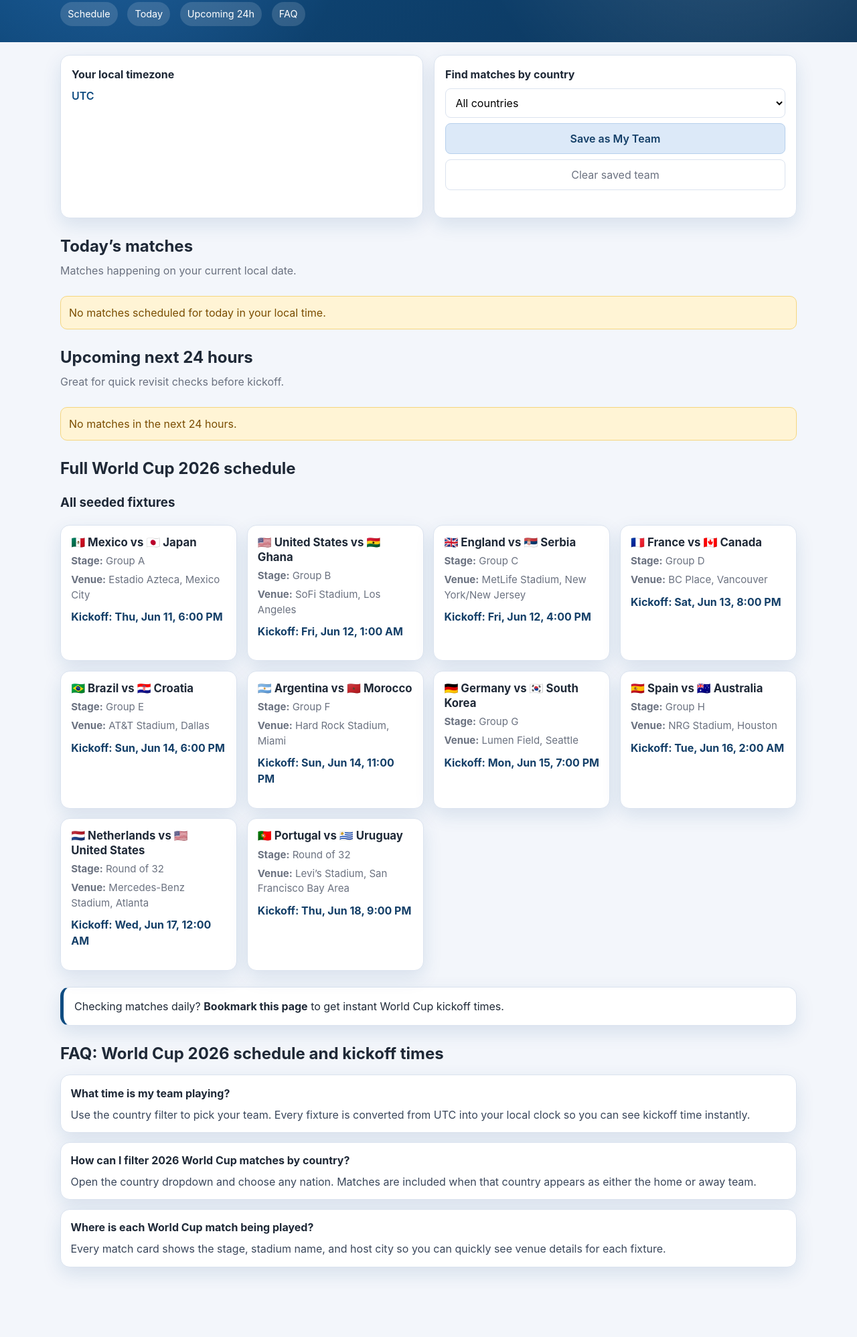
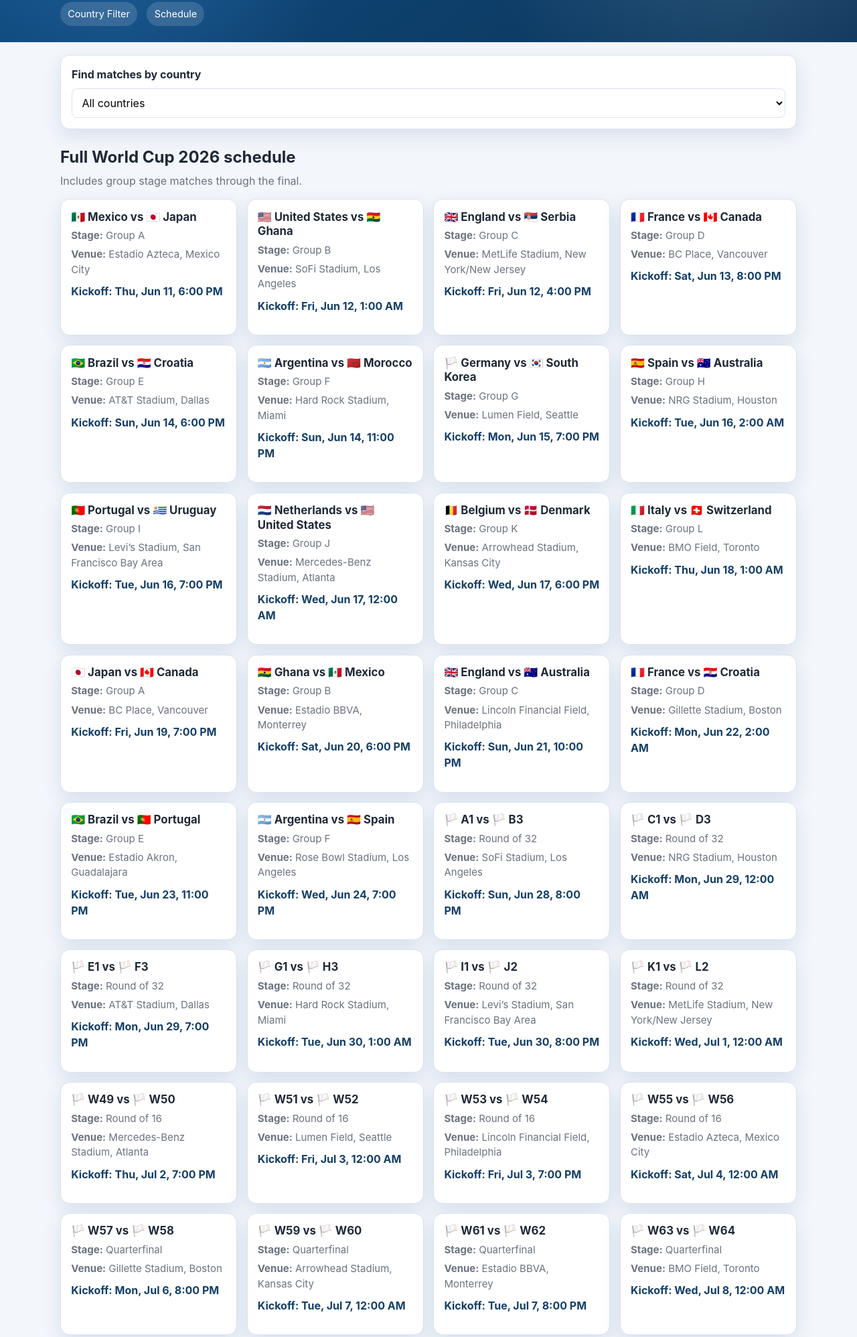
Before and after one commit to Avi1405/mygptapp, a plain HTML site: page index.html in a window 1280 px wide. Shown: the part 179-2176 px from the top of the page at 67% size. Before the commit the page ends 2104 px from the top, so only its background shows below. Drawn offline with Linux system fonts and the light colour scheme.

Commit message:
Simplify schedule page and expand fixtures through final

```diff
--- a/app.js
+++ b/app.js
@@ -1,107 +1,69 @@
 const matches = [
-  {
-    id: 1,
-    utcKickoff: '2026-06-11T18:00:00Z',
-    stage: 'Group A',
-    homeTeam: 'Mexico',
-    awayTeam: 'Japan',
-    stadium: 'Estadio Azteca',
-    city: 'Mexico City'
-  },
-  {
-    id: 2,
-    utcKickoff: '2026-06-12T01:00:00Z',
-    stage: 'Group B',
-    homeTeam: 'United States',
-    awayTeam: 'Ghana',
-    stadium: 'SoFi Stadium',
-    city: 'Los Angeles'
-  },
-  {
-    id: 3,
-    utcKickoff: '2026-06-12T16:00:00Z',
-    stage: 'Group C',
-    homeTeam: 'England',
-    awayTeam: 'Serbia',
-    stadium: 'MetLife Stadium',
-    city: 'New York/New Jersey'
-  },
-  {
-    id: 4,
-    utcKickoff: '2026-06-13T20:00:00Z',
-    stage: 'Group D',
-    homeTeam: 'France',
-    awayTeam: 'Canada',
-    stadium: 'BC Place',
-    city: 'Vancouver'
-  },
-  {
-    id: 5,
-    utcKickoff: '2026-06-14T18:00:00Z',
-    stage: 'Group E',
-    homeTeam: 'Brazil',
-    awayTeam: 'Croatia',
-    stadium: 'AT&T Stadium',
-    city: 'Dallas'
-  },
-  {
-    id: 6,
-    utcKickoff: '2026-06-14T23:00:00Z',
-    stage: 'Group F',
-    homeTeam: 'Argentina',
-    awayTeam: 'Morocco',
-    stadium: 'Hard Rock Stadium',
-    city: 'Miami'
-  },
-  {
-    id: 7,
-    utcKickoff: '2026-06-15T19:00:00Z',
-    stage: 'Group G',
-    homeTeam: 'Germany',
-    awayTeam: 'South Korea',
-    stadium: 'Lumen Field',
-    city: 'Seattle'
-  },
-  {
-    id: 8,
-    utcKickoff: '2026-06-16T02:00:00Z',
-    stage: 'Group H',
-    homeTeam: 'Spain',
-    awayTeam: 'Australia',
-    stadium: 'NRG Stadium',
-    city: 'Houston'
-  },
-  {
-    id: 9,
-    utcKickoff: '2026-06-17T00:00:00Z',
-    stage: 'Round of 32',
-    homeTeam: 'Netherlands',
-    awayTeam: 'United States',
-    stadium: 'Mercedes-Benz Stadium',
-    city: 'Atlanta'
-  },
-  {
-    id: 10,
-    utcKickoff: '2026-06-18T21:00:00Z',
-    stage: 'Round of 32',
-    homeTeam: 'Portugal',
-    awayTeam: 'Uruguay',
-    stadium: 'Levi’s Stadium',
-    city: 'San Francisco Bay Area'
-  }
+  { id: 1, utcKickoff: '2026-06-11T18:00:00Z', stage: 'Group A', homeTeam: 'Mexico', awayTeam: 'Japan', stadium: 'Estadio Azteca', city: 'Mexico City' },
+  { id: 2, utcKickoff: '2026-06-12T01:00:00Z', stage: 'Group B', homeTeam: 'United States', awayTeam: 'Ghana', stadium: 'SoFi Stadium', city: 'Los Angeles' },
+  { id: 3, utcKickoff: '2026-06-12T16:00:00Z', stage: 'Group C', homeTeam: 'England', awayTeam: 'Serbia', stadium: 'MetLife Stadium', city: 'New York/New Jersey' },
+  { id: 4, utcKickoff: '2026-06-13T20:00:00Z', stage: 'Group D', homeTeam: 'France', awayTeam: 'Canada', stadium: 'BC Place', city: 'Vancouver' },
+  { id: 5, utcKickoff: '2026-06-14T18:00:00Z', stage: 'Group E', homeTeam: 'Brazil', awayTeam: 'Croatia', stadium: 'AT&T Stadium', city: 'Dallas' },
+  { id: 6, utcKickoff: '2026-06-14T23:00:00Z', stage: 'Group F', homeTeam: 'Argentina', awayTeam: 'Morocco', stadium: 'Hard Rock Stadium', city: 'Miami' },
+  { id: 7, utcKickoff: '2026-06-15T19:00:00Z', stage: 'Group G', homeTeam: 'Germany', awayTeam: 'South Korea', stadium: 'Lumen Field', city: 'Seattle' },
+  { id: 8, utcKickoff: '2026-06-16T02:00:00Z', stage: 'Group H', homeTeam: 'Spain', awayTeam: 'Australia', stadium: 'NRG Stadium', city: 'Houston' },
+  { id: 9, utcKickoff: '2026-06-16T19:00:00Z', stage: 'Group I', homeTeam: 'Portugal', awayTeam: 'Uruguay', stadium: 'Levi’s Stadium', city: 'San Francisco Bay Area' },
+  { id: 10, utcKickoff: '2026-06-17T00:00:00Z', stage: 'Group J', homeTeam: 'Netherlands', awayTeam: 'United States', stadium: 'Mercedes-Benz Stadium', city: 'Atlanta' },
+  { id: 11, utcKickoff: '2026-06-17T18:00:00Z', stage: 'Group K', homeTeam: 'Belgium', awayTeam: 'Denmark', stadium: 'Arrowhead Stadium', city: 'Kansas City' },
+  { id: 12, utcKickoff: '2026-06-18T01:00:00Z', stage: 'Group L', homeTeam: 'Italy', awayTeam: 'Switzerland', stadium: 'BMO Field', city: 'Toronto' },
+  { id: 13, utcKickoff: '2026-06-19T19:00:00Z', stage: 'Group A', homeTeam: 'Japan', awayTeam: 'Canada', stadium: 'BC Place', city: 'Vancouver' },
+  { id: 14, utcKickoff: '2026-06-20T18:00:00Z', stage: 'Group B', homeTeam: 'Ghana', awayTeam: 'Mexico', stadium: 'Estadio BBVA', city: 'Monterrey' },
+  { id: 15, utcKickoff: '2026-06-21T22:00:00Z', stage: 'Group C', homeTeam: 'England', awayTeam: 'Australia', stadium: 'Lincoln Financial Field', city: 'Philadelphia' },
+  { id: 16, utcKickoff: '2026-06-22T02:00:00Z', stage: 'Group D', homeTeam: 'France', awayTeam: 'Croatia', stadium: 'Gillette Stadium', city: 'Boston' },
+  { id: 17, utcKickoff: '2026-06-23T23:00:00Z', stage: 'Group E', homeTeam: 'Brazil', awayTeam: 'Portugal', stadium: 'Estadio Akron', city: 'Guadalajara' },
+  { id: 18, utcKickoff: '2026-06-24T19:00:00Z', stage: 'Group F', homeTeam: 'Argentina', awayTeam: 'Spain', stadium: 'Rose Bowl Stadium', city: 'Los Angeles' },
+  { id: 19, utcKickoff: '2026-06-28T20:00:00Z', stage: 'Round of 32', homeTeam: 'A1', awayTeam: 'B3', stadium: 'SoFi Stadium', city: 'Los Angeles' },
+  { id: 20, utcKickoff: '2026-06-29T00:00:00Z', stage: 'Round of 32', homeTeam: 'C1', awayTeam: 'D3', stadium: 'NRG Stadium', city: 'Houston' },
+  { id: 21, utcKickoff: '2026-06-29T19:00:00Z', stage: 'Round of 32', homeTeam: 'E1', awayTeam: 'F3', stadium: 'AT&T Stadium', city: 'Dallas' },
+  { id: 22, utcKickoff: '2026-06-30T01:00:00Z', stage: 'Round of 32', homeTeam: 'G1', awayTeam: 'H3', stadium: 'Hard Rock Stadium', city: 'Miami' },
+  { id: 23, utcKickoff: '2026-06-30T20:00:00Z', stage: 'Round of 32', homeTeam: 'I1', awayTeam: 'J2', stadium: 'Levi’s Stadium', city: 'San Francisco Bay Area' },
+  { id: 24, utcKickoff: '2026-07-01T00:00:00Z', stage: 'Round of 32', homeTeam: 'K1', awayTeam: 'L2', stadium: 'MetLife Stadium', city: 'New York/New Jersey' },
+  { id: 25, utcKickoff: '2026-07-02T19:00:00Z', stage: 'Round of 16', homeTeam: 'W49', awayTeam: 'W50', stadium: 'Mercedes-Benz Stadium', city: 'Atlanta' },
+  { id: 26, utcKickoff: '2026-07-03T00:00:00Z', stage: 'Round of 16', homeTeam: 'W51', awayTeam: 'W52', stadium: 'Lumen Field', city: 'Seattle' },
+  { id: 27, utcKickoff: '2026-07-03T19:00:00Z', stage: 'Round of 16', homeTeam: 'W53', awayTeam: 'W54', stadium: 'Lincoln Financial Field', city: 'Philadelphia' },
+  { id: 28, utcKickoff: '2026-07-04T00:00:00Z', stage: 'Round of 16', homeTeam: 'W55', awayTeam: 'W56', stadium: 'Estadio Azteca', city: 'Mexico City' },
+  { id: 29, utcKickoff: '2026-07-06T20:00:00Z', stage: 'Quarterfinal', homeTeam: 'W57', awayTeam: 'W58', stadium: 'Gillette Stadium', city: 'Boston' },
+  { id: 30, utcKickoff: '2026-07-07T00:00:00Z', stage: 'Quarterfinal', homeTeam: 'W59', awayTeam: 'W60', stadium: 'Arrowhead Stadium', city: 'Kansas City' },
+  { id: 31, utcKickoff: '2026-07-07T20:00:00Z', stage: 'Quarterfinal', homeTeam: 'W61', awayTeam: 'W62', stadium: 'Estadio BBVA', city: 'Monterrey' },
+  { id: 32, utcKickoff: '2026-07-08T00:00:00Z', stage: 'Quarterfinal', homeTeam: 'W63', awayTeam: 'W64', stadium: 'BMO Field', city: 'Toronto' },
+  { id: 33, utcKickoff: '2026-07-14T19:00:00Z', stage: 'Semifinal', homeTeam: 'W65', awayTeam: 'W66', stadium: 'AT&T Stadium', city: 'Dallas' },
+  { id: 34, utcKickoff: '2026-07-15T19:00:00Z', stage: 'Semifinal', homeTeam: 'W67', awayTeam: 'W68', stadium: 'Mercedes-Benz Stadium', city: 'Atlanta' },
+  { id: 35, utcKickoff: '2026-07-18T20:00:00Z', stage: 'Third-place match', homeTeam: 'L69', awayTeam: 'L70', stadium: 'Hard Rock Stadium', city: 'Miami' },
+  { id: 36, utcKickoff: '2026-07-19T19:00:00Z', stage: 'Final', homeTeam: 'W69', awayTeam: 'W70', stadium: 'MetLife Stadium', city: 'New York/New Jersey' }
 ];
 
 const countryCodeByTeam = {
+  A1: 'UN',
+  A2: 'UN',
+  A3: 'UN',
   Argentina: 'AR',
   Australia: 'AU',
+  B3: 'UN',
+  Belgium: 'BE',
   Brazil: 'BR',
+  C1: 'UN',
   Canada: 'CA',
   Croatia: 'HR',
+  D3: 'UN',
+  Denmark: 'DK',
+  E1: 'UN',
   England: 'GB',
+  F3: 'UN',
   France: 'FR',
-  Germany: 'DE',
+  G1: 'UN',
   Ghana: 'GH',
+  H3: 'UN',
+  I1: 'UN',
+  Italy: 'IT',
+  J2: 'UN',
   Japan: 'JP',
+  K1: 'UN',
+  L2: 'UN',
   Mexico: 'MX',
   Morocco: 'MA',
   Netherlands: 'NL',
@@ -109,28 +71,41 @@ const countryCodeByTeam = {
   Serbia: 'RS',
   'South Korea': 'KR',
   Spain: 'ES',
+  Switzerland: 'CH',
   'United States': 'US',
-  Uruguay: 'UY'
+  Uruguay: 'UY',
+  W49: 'UN',
+  W50: 'UN',
+  W51: 'UN',
+  W52: 'UN',
+  W53: 'UN',
+  W54: 'UN',
+  W55: 'UN',
+  W56: 'UN',
+  W57: 'UN',
+  W58: 'UN',
+  W59: 'UN',
+  W60: 'UN',
+  W61: 'UN',
+  W62: 'UN',
+  W63: 'UN',
+  W64: 'UN',
+  W65: 'UN',
+  W66: 'UN',
+  W67: 'UN',
+  W68: 'UN',
+  W69: 'UN',
+  W70: 'UN',
+  L69: 'UN',
+  L70: 'UN'
 };
 
-const storageKey = 'wc2026MyTeam';
-const timezone = Intl.DateTimeFormat().resolvedOptions().timeZone;
 const countryFilter = document.getElementById('country-filter');
-const timezoneLabel = document.getElementById('timezone-label');
-const saveTeamButton = document.getElementById('save-team');
-const clearTeamButton = document.getElementById('clear-team');
-const savedTeamNote = document.getElementById('saved-team-note');
-
 const scheduleList = document.getElementById('schedule-list');
-const todayList = document.getElementById('today-list');
-const upcomingList = document.getElementById('upcoming-list');
-
 const scheduleEmpty = document.getElementById('schedule-empty');
-const todayEmpty = document.getElementById('today-empty');
-const upcomingEmpty = document.getElementById('upcoming-empty');
 
 function toFlagEmoji(code) {
-  if (!code) return '🏳️';
+  if (!code || code === 'UN') return '🏳️';
   return code
     .toUpperCase()
     .split('')
@@ -154,14 +129,6 @@ function getLocalKickoff(utcString) {
   });
 }
 
-function toYmdLocal(dateInput) {
-  const date = new Date(dateInput);
-  const yyyy = date.getFullYear();
-  const mm = String(date.getMonth() + 1).padStart(2, '0');
-  const dd = String(date.getDate()).padStart(2, '0');
-  return `${yyyy}-${mm}-${dd}`;
-}
-
 function buildMatchCard(match) {
   const article = document.createElement('article');
   article.className = 'match-card';
@@ -176,42 +143,21 @@ function buildMatchCard(match) {
   return article;
 }
 
-function renderMatchGroup(container, emptyNode, list) {
-  container.innerHTML = '';
-  if (!list.length) {
-    emptyNode.hidden = false;
+function renderSchedule() {
+  const selected = countryFilter.value;
+  const filtered =
+    selected === 'all'
+      ? matches
+      : matches.filter((match) => match.homeTeam === selected || match.awayTeam === selected);
+
+  scheduleList.innerHTML = '';
+  if (!filtered.length) {
+    scheduleEmpty.hidden = false;
     return;
   }
 
-  emptyNode.hidden = true;
-  list.forEach((match) => container.appendChild(buildMatchCard(match)));
-}
-
-function getFilteredMatches() {
-  const selected = countryFilter.value;
-  if (selected === 'all') {
-    return matches;
-  }
-
-  return matches.filter((match) => match.homeTeam === selected || match.awayTeam === selected);
-}
-
-function renderAllSections() {
-  const filtered = getFilteredMatches();
-  renderMatchGroup(scheduleList, scheduleEmpty, filtered);
-
-  const now = new Date();
-  const todayYmd = toYmdLocal(now);
-  const dayMatches = filtered.filter((match) => toYmdLocal(match.utcKickoff) === todayYmd);
-
-  const next24hMatches = filtered.filter((match) => {
-    const kickoff = new Date(match.utcKickoff);
-    const diff = kickoff.getTime() - now.getTime();
-    return diff >= 0 && diff <= 24 * 60 * 60 * 1000;
-  });
-
-  renderMatchGroup(todayList, todayEmpty, dayMatches);
-  renderMatchGroup(upcomingList, upcomingEmpty, next24hMatches);
+  scheduleEmpty.hidden = true;
+  filtered.forEach((match) => scheduleList.appendChild(buildMatchCard(match)));
 }
 
 function buildCountryFilter() {
@@ -227,33 +173,10 @@ function buildCountryFilter() {
     option.textContent = getTeamLabel(team);
     countryFilter.appendChild(option);
   });
-
-  const savedTeam = localStorage.getItem(storageKey);
-  if (savedTeam && [...countryFilter.options].some((opt) => opt.value === savedTeam)) {
-    countryFilter.value = savedTeam;
-    savedTeamNote.textContent = `Loaded My Team: ${savedTeam}`;
-  }
-}
-
-function setupTeamActions() {
-  saveTeamButton.addEventListener('click', () => {
-    if (countryFilter.value === 'all') {
-      savedTeamNote.textContent = 'Select a team first, then save it as My Team.';
-      return;
-    }
-
-    localStorage.setItem(storageKey, countryFilter.value);
-    savedTeamNote.textContent = `Saved My Team: ${countryFilter.value}`;
-  });
-
-  clearTeamButton.addEventListener('click', () => {
-    localStorage.removeItem(storageKey);
-    savedTeamNote.textContent = 'Saved team removed.';
-  });
 }
 
 function setupSeoSportsEvents() {
-  const featured = matches.slice(0, 3).map((match) => ({
+  const featured = matches.slice(0, 6).map((match) => ({
     '@type': 'SportsEvent',
     name: `${match.homeTeam} vs ${match.awayTeam}`,
     startDate: match.utcKickoff,
@@ -282,13 +205,11 @@ function setupSeoSportsEvents() {
 }
 
 function init() {
-  timezoneLabel.textContent = timezone;
   buildCountryFilter();
-  setupTeamActions();
   setupSeoSportsEvents();
 
-  countryFilter.addEventListener('change', renderAllSections);
-  renderAllSections();
+  countryFilter.addEventListener('change', renderSchedule);
+  renderSchedule();
 }
 
 init();
--- a/index.html
+++ b/index.html
@@ -6,7 +6,7 @@
     <title>FIFA World Cup 2026 Schedule | Match Times by Country</title>
     <meta
       name="description"
-      content="Find the FIFA World Cup 2026 schedule with kickoff times converted automatically to local time. Filter matches by country, view today's games, and see upcoming matches in the next 24 hours."
+      content="Find the FIFA World Cup 2026 schedule with kickoff times converted automatically to local time. Filter matches by country and browse fixtures from group stage to the final."
     />
     <link rel="canonical" href="https://example.com/fifa-world-cup-2026-schedule" />
 
@@ -14,7 +14,7 @@
     <meta property="og:title" content="FIFA World Cup 2026 Schedule" />
     <meta
       property="og:description"
-      content="View FIFA World Cup 2026 match times in local time, filter by country, and check today's and next 24h matches."
+      content="View FIFA World Cup 2026 match times in local time, filter by country, and follow fixtures through the final."
     />
     <meta property="og:url" content="https://example.com/fifa-world-cup-2026-schedule" />
     <meta property="og:image" content="https://example.com/og-image-world-cup-2026.jpg" />
@@ -23,7 +23,7 @@
     <meta name="twitter:title" content="FIFA World Cup 2026 Schedule" />
     <meta
       name="twitter:description"
-      content="Fast World Cup 2026 schedule with local kickoff times, country filter, and daily quick views."
+      content="Fast World Cup 2026 schedule with local kickoff times and country filter."
     />
     <meta name="twitter:image" content="https://example.com/og-image-world-cup-2026.jpg" />
 
@@ -38,26 +38,6 @@
           "target": "https://example.com/fifa-world-cup-2026-schedule?country={country}",
           "query-input": "required name=country"
         }
-      }
-    </script>
-    <script type="application/ld+json">
-      {
-        "@context": "https://schema.org",
-        "@type": "BreadcrumbList",
-        "itemListElement": [
-          {
-            "@type": "ListItem",
-            "position": 1,
-            "name": "Home",
-            "item": "https://example.com/"
-          },
-          {
-            "@type": "ListItem",
-            "position": 2,
-            "name": "FIFA World Cup 2026 Schedule",
-            "item": "https://example.com/fifa-world-cup-2026-schedule"
-          }
-        ]
       }
     </script>
     <script type="application/ld+json" id="sports-events-jsonld"></script>
@@ -78,50 +58,24 @@
           and filter by country to follow your team in seconds.
         </p>
         <nav class="anchor-nav" aria-label="Page sections">
+          <a href="#controls">Country Filter</a>
           <a href="#schedule">Schedule</a>
-          <a href="#today">Today</a>
-          <a href="#upcoming">Upcoming 24h</a>
-          <a href="#faq">FAQ</a>
         </nav>
       </div>
     </header>
 
     <main class="container">
-      <section class="controls sticky-controls" aria-label="Schedule controls">
-        <div class="timezone-card">
-          <h2>Your local timezone</h2>
-          <p id="timezone-label" class="timezone-label">Detecting timezone...</p>
-        </div>
-
-        <div class="filter-card">
-          <h2>Find matches by country</h2>
-          <label for="country-filter" class="sr-only">Filter matches by country</label>
-          <select id="country-filter" name="country-filter">
-            <option value="all">All countries</option>
-          </select>
-          <button id="save-team" type="button" class="secondary-btn">Save as My Team</button>
-          <button id="clear-team" type="button" class="text-btn">Clear saved team</button>
-          <p id="saved-team-note" class="saved-team-note" aria-live="polite"></p>
-        </div>
-      </section>
-
-      <section id="today" aria-labelledby="today-heading" class="content-section">
-        <h2 id="today-heading">Today’s matches</h2>
-        <p class="section-copy">Matches happening on your current local date.</p>
-        <div id="today-list" class="match-grid"></div>
-        <p id="today-empty" class="empty-state" hidden>No matches scheduled for today in your local time.</p>
-      </section>
-
-      <section id="upcoming" aria-labelledby="upcoming-heading" class="content-section">
-        <h2 id="upcoming-heading">Upcoming next 24 hours</h2>
-        <p class="section-copy">Great for quick revisit checks before kickoff.</p>
-        <div id="upcoming-list" class="match-grid"></div>
-        <p id="upcoming-empty" class="empty-state" hidden>No matches in the next 24 hours.</p>
+      <section id="controls" class="controls sticky-controls" aria-label="Schedule controls">
+        <h2>Find matches by country</h2>
+        <label for="country-filter" class="sr-only">Filter matches by country</label>
+        <select id="country-filter" name="country-filter">
+          <option value="all">All countries</option>
+        </select>
       </section>
 
       <section id="schedule" aria-labelledby="schedule-heading" class="content-section">
         <h2 id="schedule-heading">Full World Cup 2026 schedule</h2>
-        <h3>All seeded fixtures</h3>
+        <p class="section-copy">Includes group stage matches through the final.</p>
         <div id="schedule-list" class="match-grid"></div>
         <p id="schedule-empty" class="empty-state" hidden>
           No matches found for the selected country. Try "All countries" or choose another team.
@@ -133,31 +87,6 @@
           Checking matches daily? <strong>Bookmark this page</strong> to get instant World Cup kickoff times.
         </p>
       </aside>
-
-      <section id="faq" aria-labelledby="faq-heading" class="content-section faq-section">
-        <h2 id="faq-heading">FAQ: World Cup 2026 schedule and kickoff times</h2>
-        <article>
-          <h3>What time is my team playing?</h3>
-          <p>
-            Use the country filter to pick your team. Every fixture is converted from UTC into your local clock so you
-            can see kickoff time instantly.
-          </p>
-        </article>
-        <article>
-          <h3>How can I filter 2026 World Cup matches by country?</h3>
-          <p>
-            Open the country dropdown and choose any nation. Matches are included when that country appears as either
-            the home or away team.
-          </p>
-        </article>
-        <article>
-          <h3>Where is each World Cup match being played?</h3>
-          <p>
-            Every match card shows the stage, stadium name, and host city so you can quickly see venue details for
-            each fixture.
-          </p>
-        </article>
-      </section>
     </main>
   </body>
 </html>
--- a/styles.css
+++ b/styles.css
@@ -92,11 +92,18 @@ h1 {
   background: rgba(255, 255, 255, 0.2);
 }
 
+.controls,
+.match-card,
+.bookmark-cta {
+  background: var(--card);
+  border: 1px solid var(--border);
+  border-radius: 14px;
+  box-shadow: var(--shadow);
+}
+
 .controls {
-  display: grid;
-  grid-template-columns: 1fr 1fr;
-  gap: 1rem;
   margin-top: 1.2rem;
+  padding: 1rem;
 }
 
 .sticky-controls {
@@ -105,71 +112,19 @@ h1 {
   z-index: 5;
 }
 
-.timezone-card,
-.filter-card,
-.match-card,
-.bookmark-cta,
-.faq-section article {
-  background: var(--card);
-  border: 1px solid var(--border);
-  border-radius: 14px;
-  box-shadow: var(--shadow);
-}
-
-.timezone-card,
-.filter-card {
-  padding: 1rem;
-}
-
-.timezone-card h2,
-.filter-card h2 {
+.controls h2 {
   font-size: 1rem;
   margin: 0 0 0.5rem;
 }
 
-.timezone-label {
-  margin: 0;
-  color: var(--accent);
-  font-weight: 600;
-}
-
-select,
-button {
+select {
   width: 100%;
   border-radius: 8px;
   border: 1px solid var(--border);
   font: inherit;
-}
-
-select {
   margin-top: 0.1rem;
   padding: 0.6rem 0.65rem;
   background: #fff;
-}
-
-button {
-  cursor: pointer;
-  margin-top: 0.55rem;
-  padding: 0.6rem 0.75rem;
-}
-
-.secondary-btn {
-  background: var(--accent-soft);
-  border-color: #b6d0ec;
-  color: #143f68;
-  font-weight: 600;
-}
-
-.text-btn {
-  background: transparent;
-  color: var(--muted);
-}
-
-.saved-team-note {
-  min-height: 1.2rem;
-  margin: 0.4rem 0 0;
-  color: var(--accent);
-  font-size: 0.9rem;
 }
 
 .content-section {
@@ -231,31 +186,13 @@ button {
 
 .bookmark-cta {
   margin-top: 1.5rem;
+  margin-bottom: 2rem;
   padding: 1rem;
   border-left: 5px solid var(--accent);
 }
 
 .bookmark-cta p {
   margin: 0;
-}
-
-.faq-section {
-  margin-bottom: 2rem;
-}
-
-.faq-section article {
-  margin-top: 0.85rem;
-  padding: 0.9rem;
-}
-
-.faq-section h3 {
-  margin: 0;
-  font-size: 1rem;
-}
-
-.faq-section p {
-  margin: 0.5rem 0 0;
-  color: #3a475b;
 }
 
 .sr-only {
@@ -266,20 +203,6 @@ button {
   margin: -1px;
   overflow: hidden;
   clip: rect(0, 0, 0, 0);
+  white-space: nowrap;
   border: 0;
 }
-
-@media (max-width: 760px) {
-  .controls {
-    grid-template-columns: 1fr;
-    top: 0;
-  }
-
-  .anchor-nav {
-    gap: 0.55rem;
-  }
-
-  .anchor-nav a {
-    font-size: 0.85rem;
-  }
-}
```
